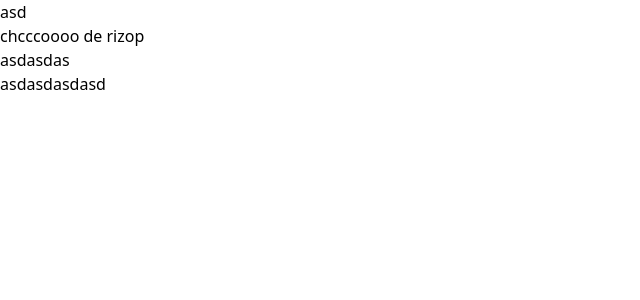
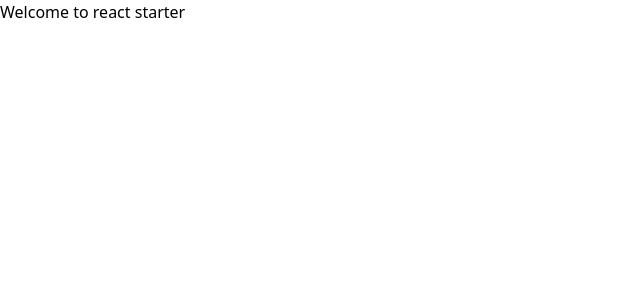
Before and after one commit to jimmysafe/web-starter, a React (Create React App) app: page / in a window 1280 px wide. Shown: the top 300 px of the page, without its empty margins (0-640 px from the left). Built offline with nearby package versions, Linux system fonts and the light colour scheme; what urql would draw is missing.

Commit message:
change home welcome message

```diff
--- a/src/App.tsx
+++ b/src/App.tsx
@@ -1,10 +1,7 @@
 function App() {
     return (
         <div className="App">
-            <p>asd</p>
-            <p>chcccoooo de rizop</p>
-            <p>asdasdas</p>
-            <p>asdasdasdasd</p>
+            <p>Welcome to react starter</p>
         </div>
     );
 }
```
